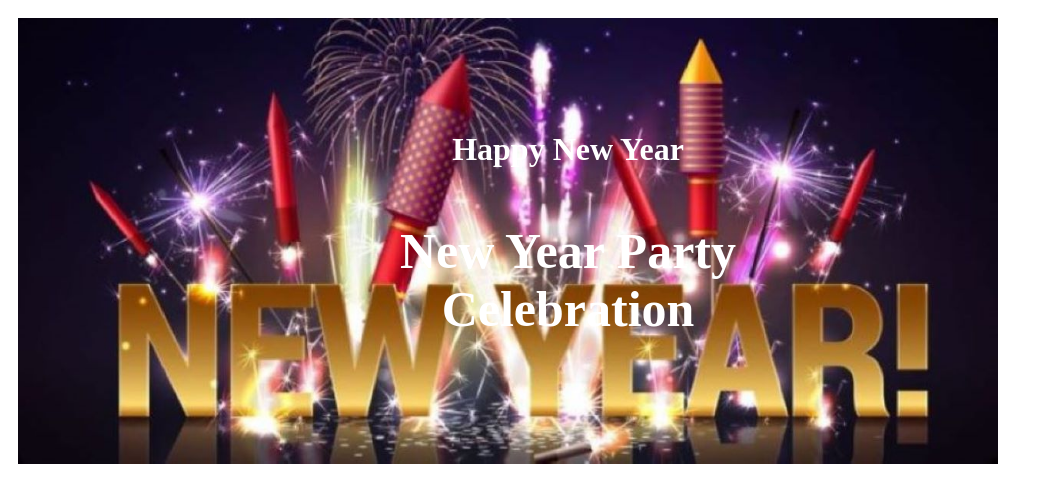
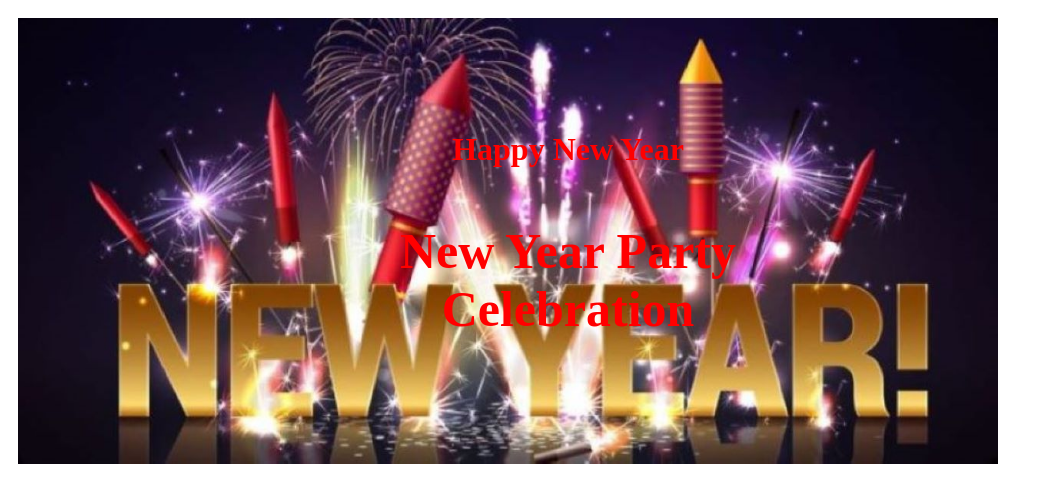
Before and after one commit to mahfuznoman79/New-Year-New-Mission-main, a plain HTML site: page index.html in a window 1280 px wide. Shown: the whole page, without its empty margins (0-1043 px from the left). Drawn offline with Linux system fonts and the light colour scheme.

Commit message:
second commit

```diff
--- a/styles/newyear.css
+++ b/styles/newyear.css
@@ -8,6 +8,7 @@ header{
     background-size: 980px;
     background-repeat: no-repeat;
     position: absolute;
+    text-align: center;
 
 
 }
@@ -18,13 +19,14 @@ header{
 }
 h2{
     text-align: center;
-    color: white;
+    color: red;
     font-size: 50px
+
 
 }
 h5{
     text-align: center;
-    color: white;
+    color: red;
     font-size: 32px;
     font-weight: 400px;
     word-wrap: break-word;
```
Also changed, not shown: index.html (+2 -1 lines).
